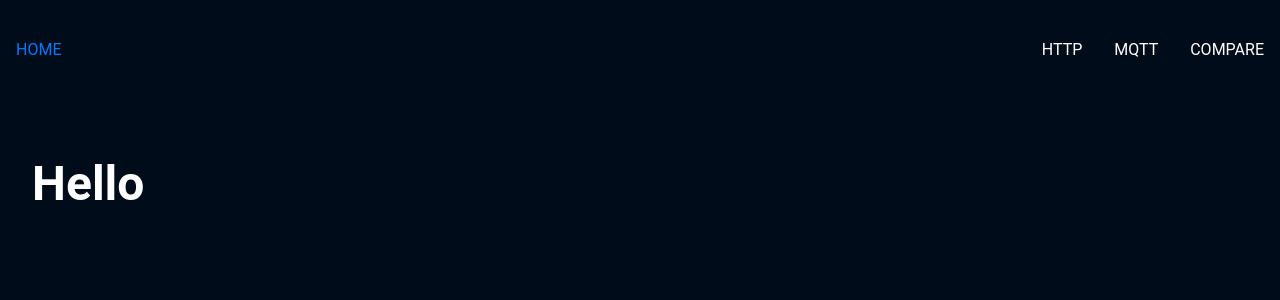
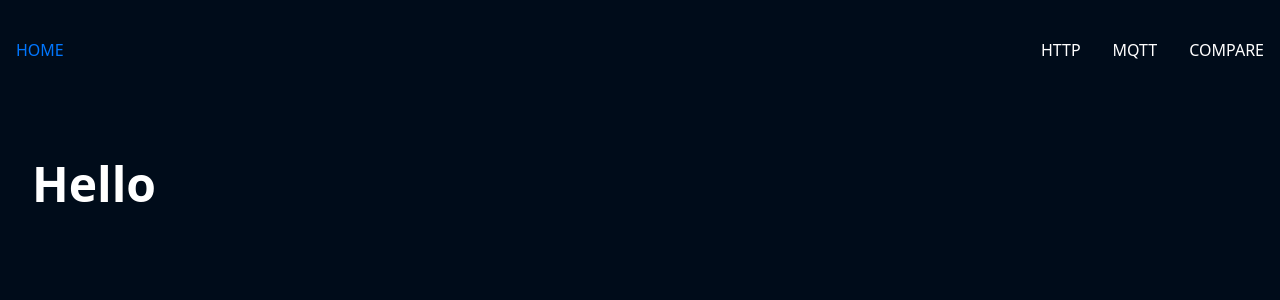
Before and after one commit to artemUrsaki/protocols, a Vue app: page / in a window 1280 px wide. Shown: the top 300 px of the page. Built offline with nearby package versions, Linux system fonts and the light colour scheme; a web font is replaced by a local one.

Commit message:
font-family Inter

```diff
--- a/src/assets/base.css
+++ b/src/assets/base.css
@@ -11,7 +11,6 @@
     transition:
       color 0.5s,
       background-color 0.5s;
-    font-family: 'Roboto', sans-serif;
     text-rendering: optimizeLegibility;
     -webkit-font-smoothing: antialiased;
     -moz-osx-font-smoothing: grayscale;
--- a/src/assets/style.css
+++ b/src/assets/style.css
@@ -562,7 +562,6 @@ body {
   transition:
       color 0.5s,
       background-color 0.5s;
-  font-family: 'Roboto', sans-serif;
   text-rendering: optimizeLegibility;
   -webkit-font-smoothing: antialiased;
   -moz-osx-font-smoothing: grayscale;
@@ -632,11 +631,6 @@ h1 {
   text-transform: uppercase;
 }
 
-.text-accent-purple {
-  --tw-text-opacity: 1;
-  color: rgb(94 0 255 / var(--tw-text-opacity, 1));
-}
-
 #app {
   max-width: 1280px;
   margin: 0 auto;
```
